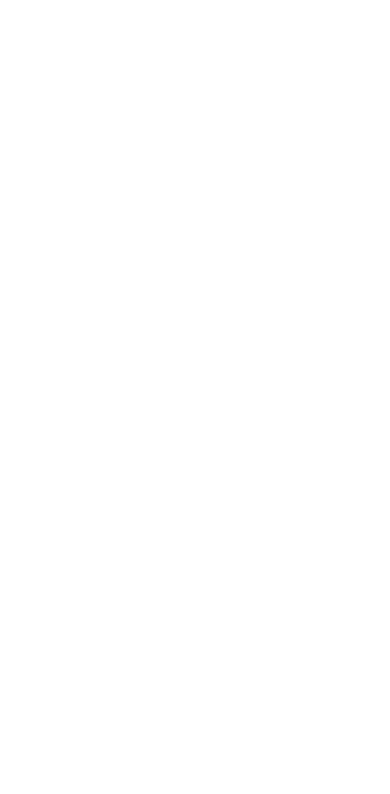
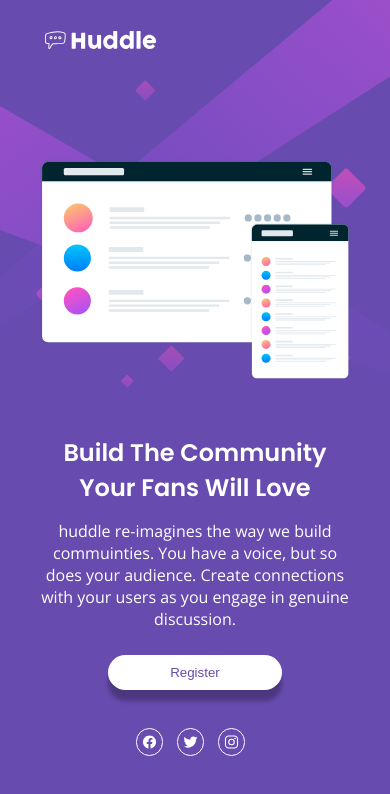
Before and after one commit to abdoullahi42/frontend-challenges, a plain HTML site: page HuddleLandingPage/index.html in a window 390 px wide. Drawn offline with nearby package versions, Linux system fonts and the light colour scheme.

Commit message:
work on the html and css file for mobile view

```diff
--- a/HuddleLandingPage/index.html
+++ b/HuddleLandingPage/index.html
@@ -4,8 +4,57 @@
     <meta charset="UTF-8" />
     <meta http-equiv="X-UA-Compatible" content="IE=edge" />
     <meta name="viewport" content="width=device-width, initial-scale=1.0" />
-    <title>Document</title>
-    <link rel="stylesheet" href="index.html" />
+    <title>HuddleLandingpage</title>
+    <link rel="stylesheet" href="style.css" />
+    <link rel="preconnect" href="https://fonts.googleapis.com" />
+    <link rel="preconnect" href="https://fonts.gstatic.com" crossorigin />
+    <link
+      href="https://fonts.googleapis.com/css2?family=Inter:wght@400;700&family=Karla:wght@400;700&family=Open+Sans:wght@400;600&family=Poppins:wght@200;400;600&family=Rubik:wght@400;700;800&family=Ubuntu:wght@400;500;700&display=swap"
+      rel="stylesheet"
+    />
   </head>
-  <body></body>
+  <body>
+    <header>
+      <!-- <ion-icon name="chatbox-ellipses-outline" class="icon-logo"></ion-icon> -->
+      <img src="images/logo.svg" class="logo" alt="logo-img" />
+    </header>
+    <section class="hero-page">
+      <div class="img-prnt">
+        <img
+          src="images/illustration-mockups.svg"
+          class="mockups"
+          alt="mockups-illustration"
+        />
+      </div>
+
+      <div class="hero-pge-header">
+        <h1>Build The Community Your Fans Will Love</h1>
+        <p class="hero-page-description">
+          huddle re-imagines the way we build commuinties. You have a voice, but
+          so does your audience. Create connections with your users as you
+          engage in genuine discussion.
+        </p>
+        <div class="parentBtn">
+          <button name="Register" type="submit">Register</button>
+        </div>
+      </div>
+    </section>
+
+    <footer>
+      <div class="social-Media-pages">
+        <ion-icon name="logo-facebook" class="social-Media-icons"></ion-icon>
+        <ion-icon name="logo-twitter" class="social-Media-icons"></ion-icon>
+        <ion-icon name="logo-instagram" class="social-Media-icons"></ion-icon>
+      </div>
+    </footer>
+
+    <script
+      type="module"
+      src="https://unpkg.com/ionicons@7.1.0/dist/ionicons/ionicons.esm.js"
+    ></script>
+    <script
+      nomodule
+      src="https://unpkg.com/ionicons@7.1.0/dist/ionicons/ionicons.js"
+    ></script>
+  </body>
 </html>
--- a/HuddleLandingPage/style.css
+++ b/HuddleLandingPage/style.css
@@ -0,0 +1,99 @@
+/* Reset styles for all elements */
+* {
+  margin: 0;
+  padding: 0;
+  box-sizing: border-box;
+}
+
+/*colors*/
+:root {
+  --primary-color: rgb(103, 75, 175);
+  --secondary-color: hsl(300, 69%, 71%);
+}
+
+/* Global styles for the body */
+body {
+  background-color: var(--primary-color);
+  background-image: url(images/bg-mobile.svg);
+  background-repeat: no-repeat;
+  background-size: contain;
+  background-attachment: fixed;
+  width: 80%;
+  margin: 0 auto;
+}
+
+/* Styles for header section */
+header {
+  margin-bottom: 50px;
+}
+
+/* Styles for headings and paragraphs */
+h1,
+p {
+  color: white;
+  text-align: center;
+  margin-bottom: 15px;
+}
+
+h1 {
+  font-size: 24px;
+  font-family: "Poppins", sans-serif;
+  font-weight: 600;
+}
+
+p {
+  font-family: "Open sans", sans-serif;
+}
+
+/* Styles for buttons */
+button {
+  padding: 10px 62px;
+  background: none;
+  border: none;
+  color: var(--primary-color);
+  background-color: white;
+  border-radius: 25px;
+  box-shadow: 0px 11px 4px 0px rgba(0, 0, 0, 0.27);
+}
+
+button:hover {
+  background-color: var(--secondary-color);
+  color: white;
+}
+
+/* Styles for logo and mockups */
+.logo {
+  width: 120px;
+  margin: 25px 0 50px 0;
+}
+
+.mockups {
+  width: 100%;
+  max-width: 500px; /* Added "px" unit */
+  margin-bottom: 50px;
+}
+
+/* Styles for the parent button container */
+.parentBtn {
+  text-align: center;
+  margin: 25px 0 38px;
+}
+
+/* Styles for social media icons */
+.social-Media-pages {
+  text-align: center;
+}
+
+.social-Media-icons {
+  border-radius: 50px;
+  border: solid 1px;
+  color: white;
+  padding: 5px;
+  width: 15px;
+  margin-right: 10px;
+  margin-bottom: 15px;
+}
+
+.social-Media-icons:hover {
+  color: var(--secondary-color);
+}
```
Also changed, not shown: FourCardFeatureSection/style.css (+6 -10 lines), HuddleLandingPage/images/bg-desktop.svg (added), HuddleLandingPage/images/bg-mobile.svg (added), HuddleLandingPage/images/favicon-32x32.png (added), HuddleLandingPage/images/illustration-mockups.svg (added), HuddleLandingPage/images/logo.svg (added).
